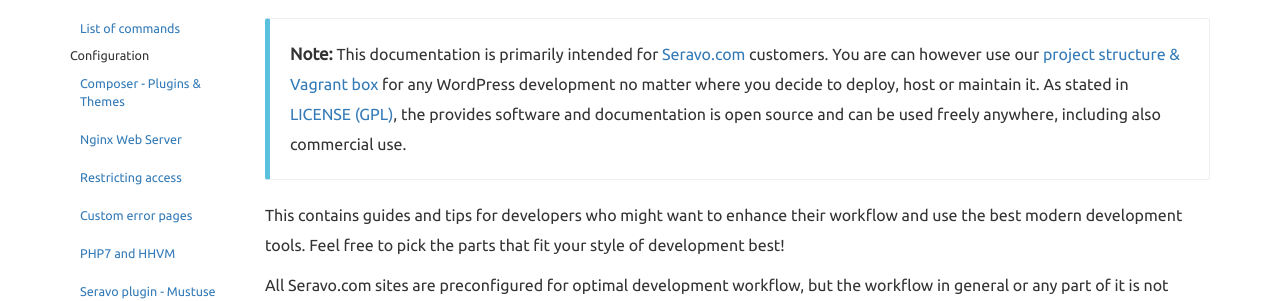
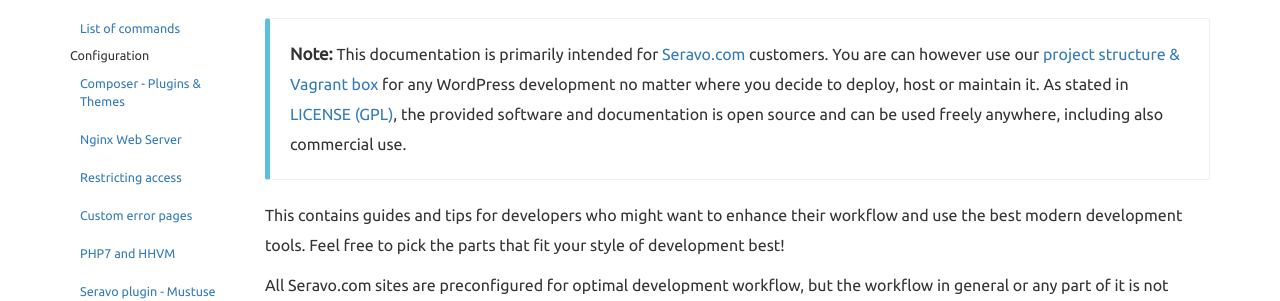
Before and after one commit to Seravo/docs, a Jekyll site: the page built from index.md, in a window 1280 px wide. Shown: the part 202-503 px from the top of the page. Built offline with Jekyll 4.4.1, drawn with Linux system fonts in a browser that asks for light colours; nearby versions of some CDN libraries; Markdown is read by kramdown in place of the engine named in the settings.

Commit message:
Fix typo: provided

```diff
--- a/index.md
+++ b/index.md
@@ -4,7 +4,7 @@
 published: true
 ---
 
-> **Note:** This documentation is primarily intended for [Seravo.com](https://seravo.com) customers. You are can however use our [project structure & Vagrant box](https://github.com/Seravo/wordpress) for any WordPress development no matter where you decide to deploy, host or maintain it. As stated in [LICENSE (GPL)](https://github.com/Seravo/wordpress/blob/master/LICENSE), the provides software and documentation is open source and can be used freely anywhere, including also commercial use.
+> **Note:** This documentation is primarily intended for [Seravo.com](https://seravo.com) customers. You are can however use our [project structure & Vagrant box](https://github.com/Seravo/wordpress) for any WordPress development no matter where you decide to deploy, host or maintain it. As stated in [LICENSE (GPL)](https://github.com/Seravo/wordpress/blob/master/LICENSE), the provided software and documentation is open source and can be used freely anywhere, including also commercial use.
 
 This contains guides and tips for developers who might want to enhance their workflow and use the best modern development tools. Feel free to pick the parts that fit your style of development best!
 
```
